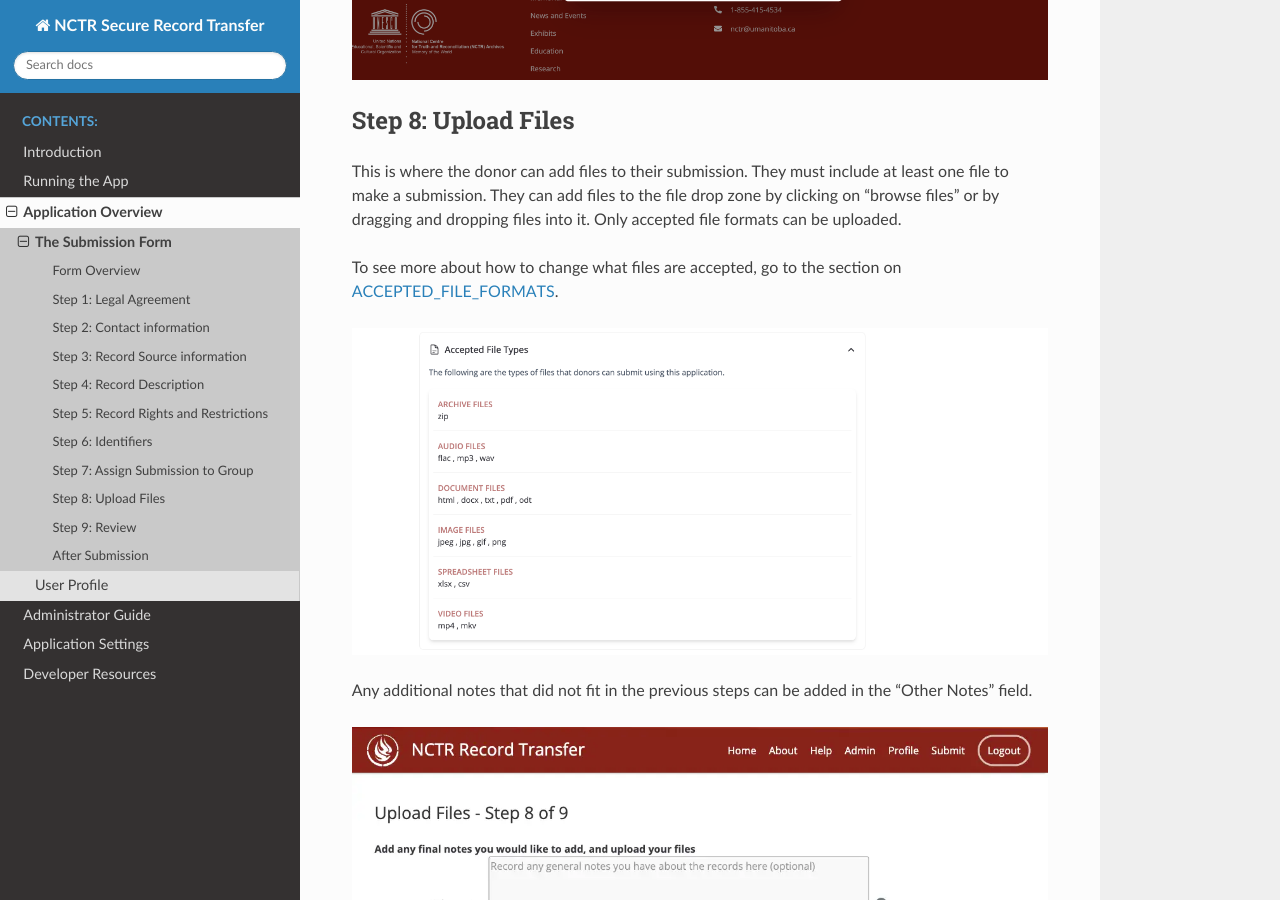
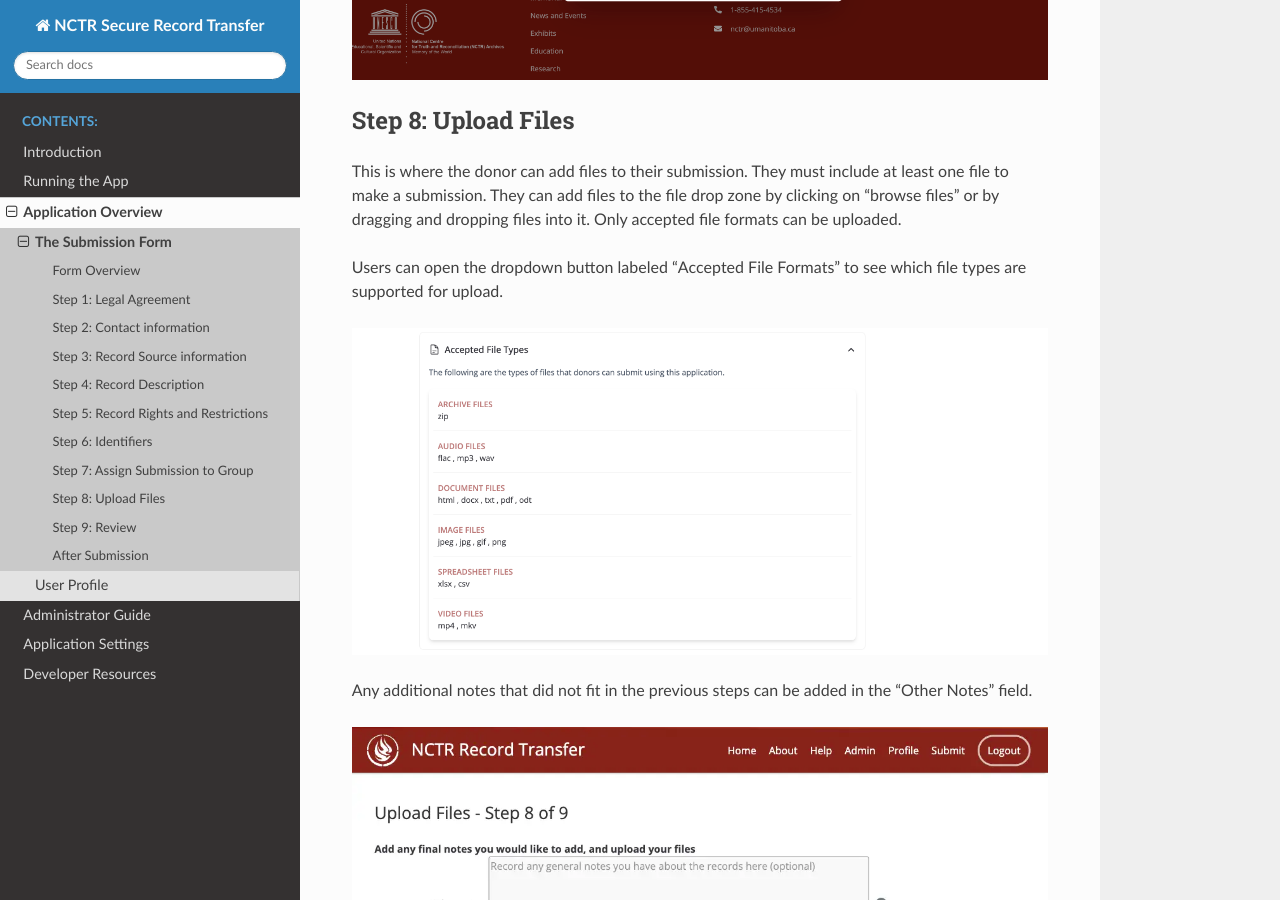
Before and after one commit to NationalCentreTruthReconciliation/Secure-Record-Transfer, a Sphinx documentation site: the page built from docs/application_overview/submission-form.rst, in a window 1280 px wide and 900 px high, scrolled down 9169 px. Built offline with Sphinx 7.4.7 and the Read the Docs theme 3.1.0, drawn with Linux system fonts in a browser that asks for light colours.

Commit message:
Update docs for step 8 by adding info about dropdown accepted fiel formats

```diff
--- a/docs/application_overview/submission-form.rst
+++ b/docs/application_overview/submission-form.rst
@@ -196,8 +196,7 @@
 make a submission. They can add files to the file drop zone by clicking on "browse files" or by
 dragging and dropping files into it. Only accepted file formats can be uploaded.
 
-To see more about how to change what files are accepted, go to the section on
-:ref:`ACCEPTED_FILE_FORMATS`.
+Users can open the dropdown button labeled "Accepted File Formats" to see which file types are supported for upload.
 
 .. image:: images/submission_step_8_accepted_file_types.webp
     :alt: Step 8 of the submission form accepted file types
```
